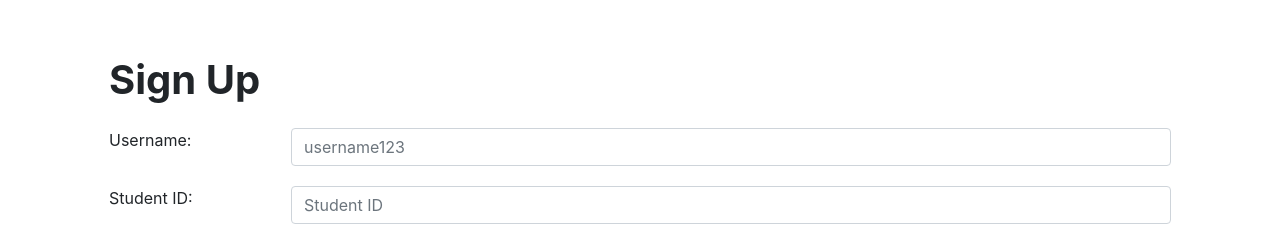
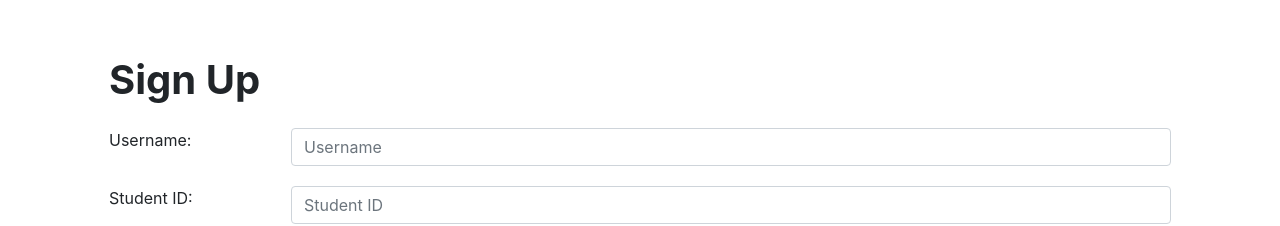
Before and after one commit to bradwindy/OneRoom, a React (Create React App) app in the folder app/: page /register in a window 1280 px wide. Shown: the top 226 px of the page. Built offline with nearby package versions, Linux system fonts and the light colour scheme.

Commit message:
Added some more rules for register form. References #14

```diff
--- a/app/src/components/Register.jsx
+++ b/app/src/components/Register.jsx
@@ -1,4 +1,4 @@
-/** The Registeration or Sign up Page for the User
+/** The Registration or Sign up Page for the User
  *  Provides the user with a sign up form. Then, takes the user input
  *  and converts it into JSON using Axios and sends the POST AJAX
  *  request to the /register API Route.
@@ -90,6 +90,20 @@ class Register extends Component {
                 message: 'Student ID is required.'
             },
             {
+                field: 'studentid',
+                method: 'isInt',
+                args: [{allow_leading_zeroes: false}],
+                validWhen: true,
+                message: 'Student ID must contain no letters or leading zeros'
+            },
+            {
+                field: 'studentid',
+                method: 'isLength',
+                args: [{min:8, max: 8}],
+                validWhen: true,
+                message: 'Student ID must be 8 numbers in length'
+            },
+            {
                 field: 'firstname',
                 method: 'isEmpty',
                 validWhen: false,
@@ -106,6 +120,13 @@ class Register extends Component {
                 method: 'isEmpty',
                 validWhen: false,
                 message: 'Email is required.'
+            },
+            {
+                field: 'email',
+                method: 'matches',
+                args: [new RegExp("([A-z]{5}[0-9]{3})")],
+                validWhen: true,
+                message: 'Must be a valid student email username.'
             },
             {
                 field: 'password',
@@ -148,7 +169,7 @@ class Register extends Component {
                             <input type="text"
                                 className={validation.username.classText}
                                 id="inputUsername3"
-                                placeholder="username123"
+                                placeholder="Username"
                                 name="username"
                                 onChange={this.handleChange}
                             />
```
